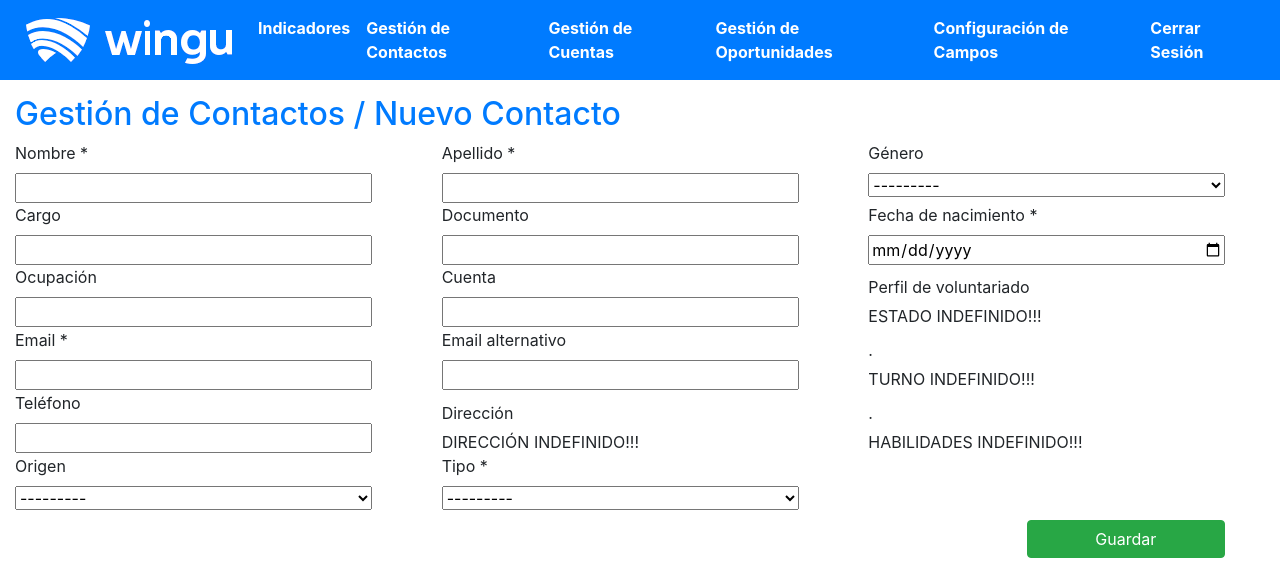
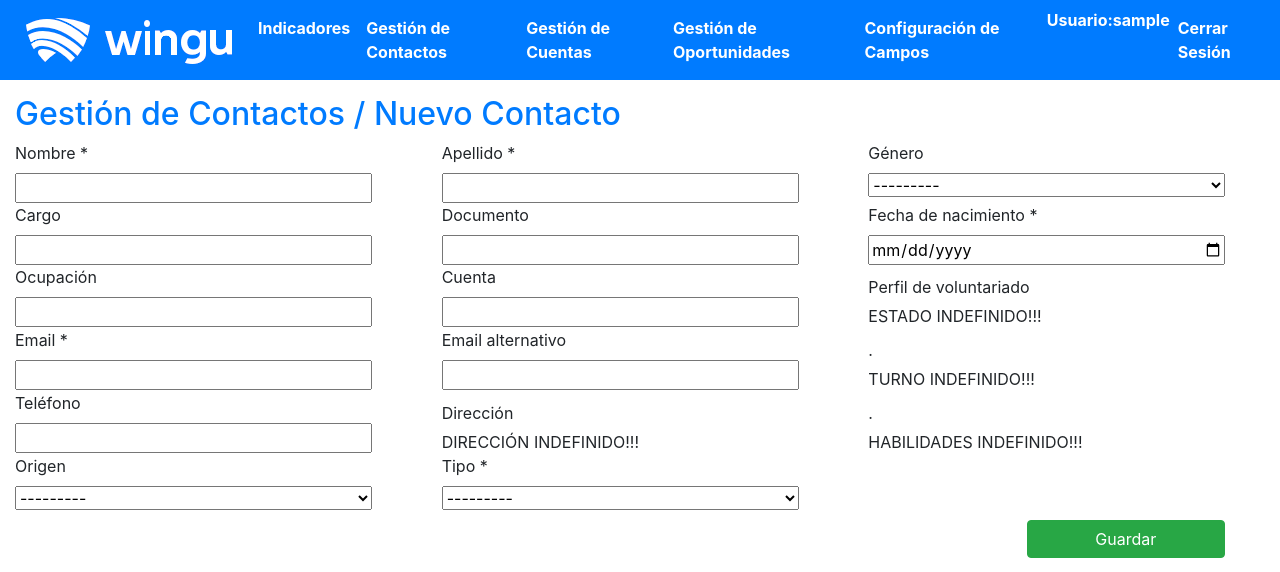
Before and after one commit to Winguweb/mi_primera_bd, a Django app: page /create/ in a window 1280 px wide. Shown: the top 572 px of the page. Run offline with Django 3.2, Linux system fonts and the light colour scheme; the visitor is signed in with stand-in values (Sample User, id 1); data that the repository does not hold is empty; some libraries are stand-ins or nearby versions.

Commit message:
agrego usuario a la barra de navegacion

```diff
--- a/primerabdd/primerabdd/crm/templates/base.html
+++ b/primerabdd/primerabdd/crm/templates/base.html
@@ -16,6 +16,10 @@
             }
 
             nav a {
+                color: white;
+            }
+
+            nav b {
                 color: white;
             }
 
@@ -51,6 +55,9 @@
             </ul>
             <ul class="navbar-nav ml-auto">
                 <li class="nav-item">
+                        <b>Usuario:{{ user }}</b></a>
+                </li>
+                <li class="nav-item">
                         <a class="nav-link" href="{% url 'logout' %}"><b>Cerrar Sesión</b></a>
                 </li>
             </ul>
```
